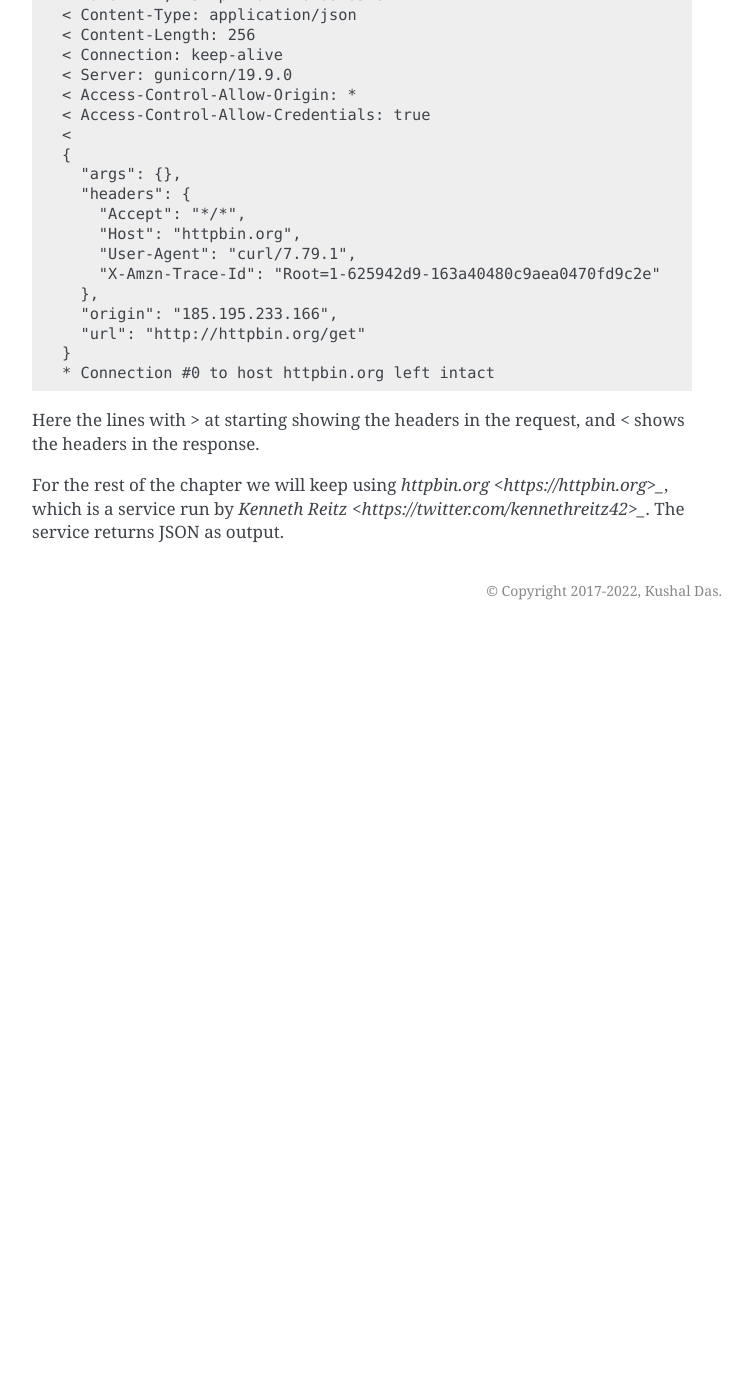
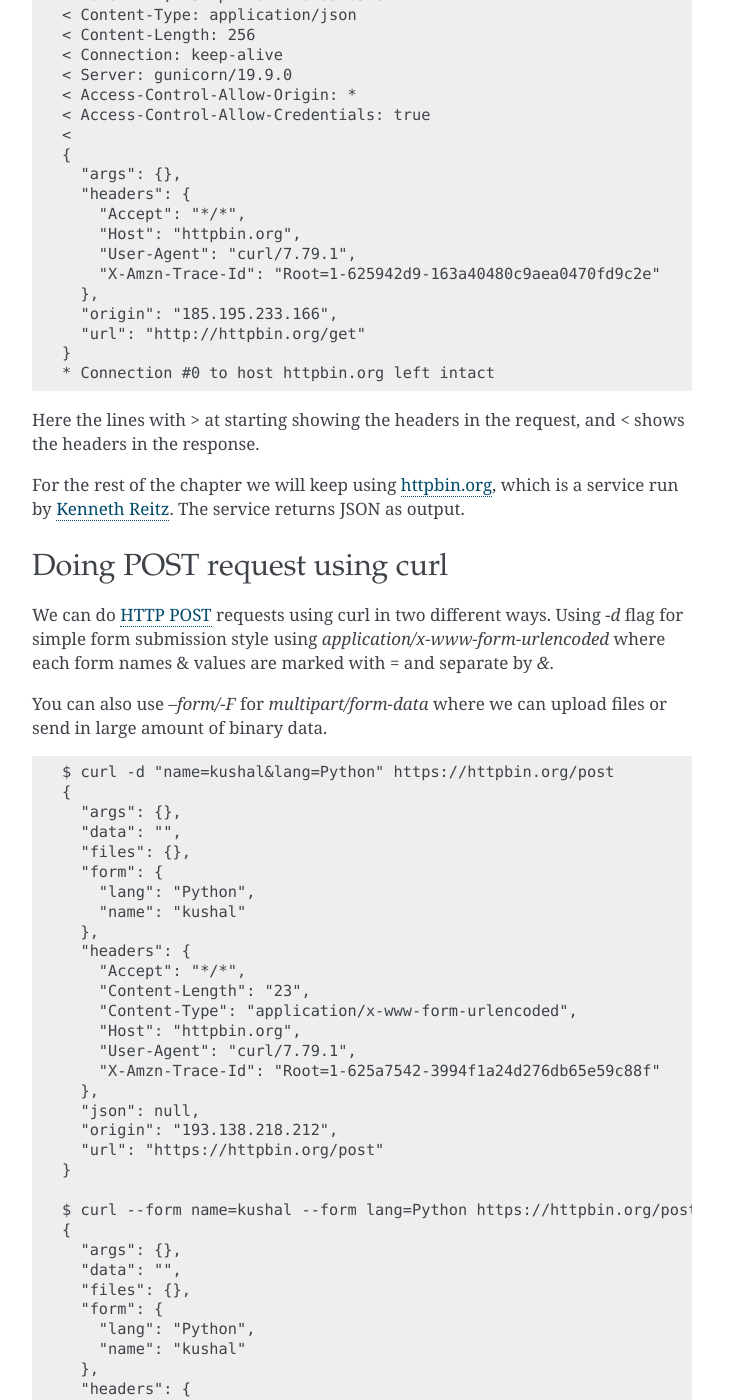
Before and after one commit to kushaldas/lym, a Sphinx documentation site: the page built from docs/curl.rst, in a window 1280 px wide and 1400 px high, scrolled down 1455 px. Shown: the whole window, without its empty margins (388-1140 px from the left). Built offline with Sphinx 7.4.7, drawn with Linux system fonts in a browser that asks for light colours; a script that is not in the unit is left out; before the commit the page ends 2085 px from its top, so only the background shows below that; some of the changed text lies outside the part shown.

Commit message:
Adds curl POST requests information

```diff
--- a/docs/curl.rst
+++ b/docs/curl.rst
@@ -3,7 +3,7 @@ Curl for all your web
 
 In this chapter we will learn about a very special command, `curl`. It is used
 to trasfer data over network, it is written by `Daniel Stenberg
-<https://daniel.haxx.se/>_`. It is most probably one of the highest used
+<https://daniel.haxx.se/>`_. It is most probably one of the highest used
 software in the world, you can find it in your servers, cars and also in
 television sets.
 
@@ -99,6 +99,69 @@ You can use `-v` flag to inspect the HTTP headers in a request/response.
 Here the lines with `>` at starting showing the headers in the request, and `<`
 shows the headers in the response.
 
-For the rest of the chapter we will keep using `httpbin.org
-<https://httpbin.org>_`, which is a service run by `Kenneth Reitz
-<https://twitter.com/kennethreitz42>_`. The service returns JSON as output.
+For the rest of the chapter we will keep using `httpbin.org <https://httpbin.org>`_,
+which is a service run by `Kenneth Reitz <https://twitter.com/kennethreitz42>`_.
+The service returns JSON as output.
+
+Doing POST request using curl
+-----------------------------
+
+We can do `HTTP POST <https://en.wikipedia.org/wiki/POST_(HTTP)>`_ requests
+using curl in two different ways. Using `-d` flag for simple form submission
+style using `application/x-www-form-urlencoded` where each form names & values
+are marked with  `=` and separate by `&`.
+
+You can also use `--form/-F` for `multipart/form-data` where we can upload
+files or send in large amount of binary data.
+
+::
+
+    $ curl -d "name=kushal&lang=Python" https://httpbin.org/post
+    {
+      "args": {},
+      "data": "",
+      "files": {},
+      "form": {
+        "lang": "Python",
+        "name": "kushal"
+      },
+      "headers": {
+        "Accept": "*/*",
+        "Content-Length": "23",
+        "Content-Type": "application/x-www-form-urlencoded",
+        "Host": "httpbin.org",
+        "User-Agent": "curl/7.79.1",
+        "X-Amzn-Trace-Id": "Root=1-625a7542-3994f1a24d276db65e59c88f"
+      },
+      "json": null,
+      "origin": "193.138.218.212",
+      "url": "https://httpbin.org/post"
+    }
+
+    $ curl --form name=kushal --form lang=Python https://httpbin.org/post
+    {
+      "args": {},
+      "data": "",
+      "files": {},
+      "form": {
+        "lang": "Python",
+        "name": "kushal"
+      },
+      "headers": {
+        "Accept": "*/*",
+        "Content-Length": "244",
+        "Content-Type": "multipart/form-data; boundary=------------------------870c3eede45c997d",
+        "Host": "httpbin.org",
+        "User-Agent": "curl/7.79.1",
+        "X-Amzn-Trace-Id": "Root=1-625a755e-2b91ece7042683285bd91332"
+      },
+      "json": null,
+      "origin": "193.138.218.212",
+      "url": "https://httpbin.org/post"
+    }
+
+Above we had to pass both the form fields using `--form` twice.
+
+.. note:: You can read the `SPEC
+   <https://www.w3.org/TR/html401/interact/forms.html#h-17.13.4>`_ to learn
+   about the difference.
```
